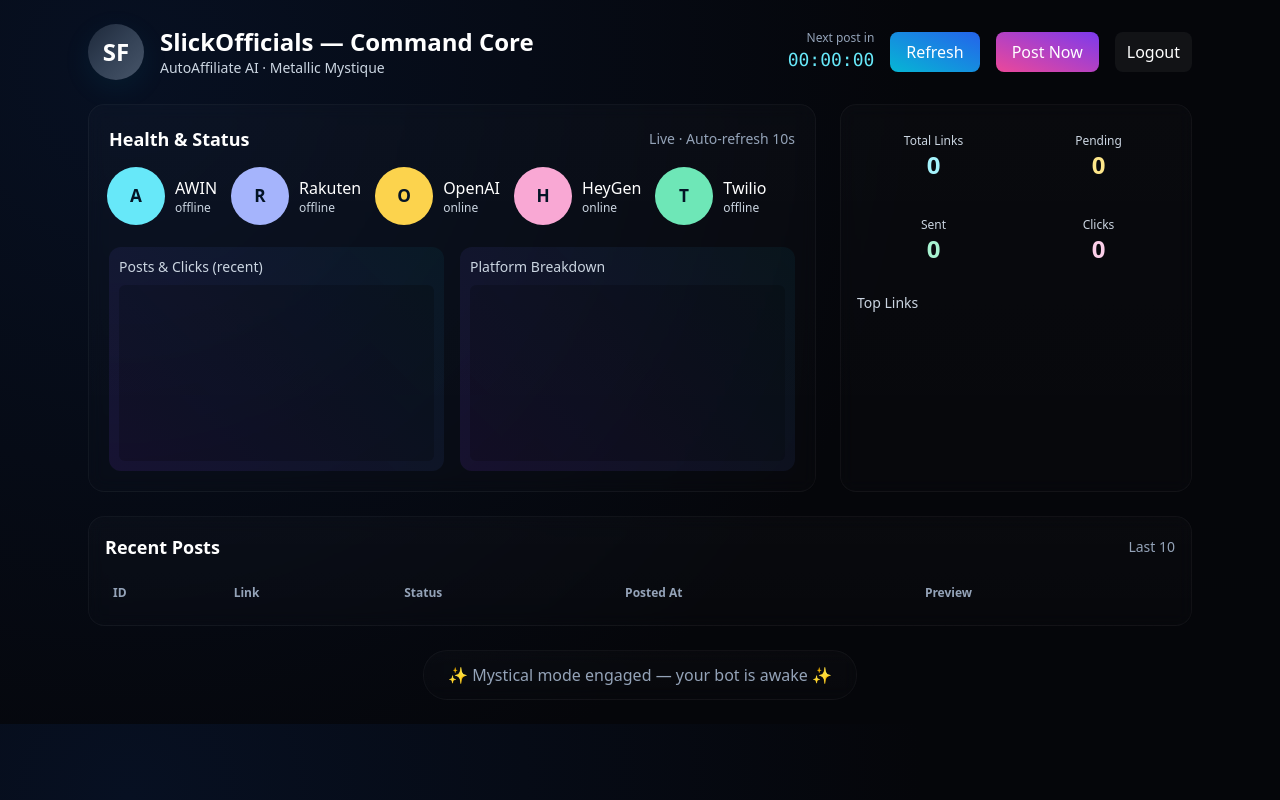
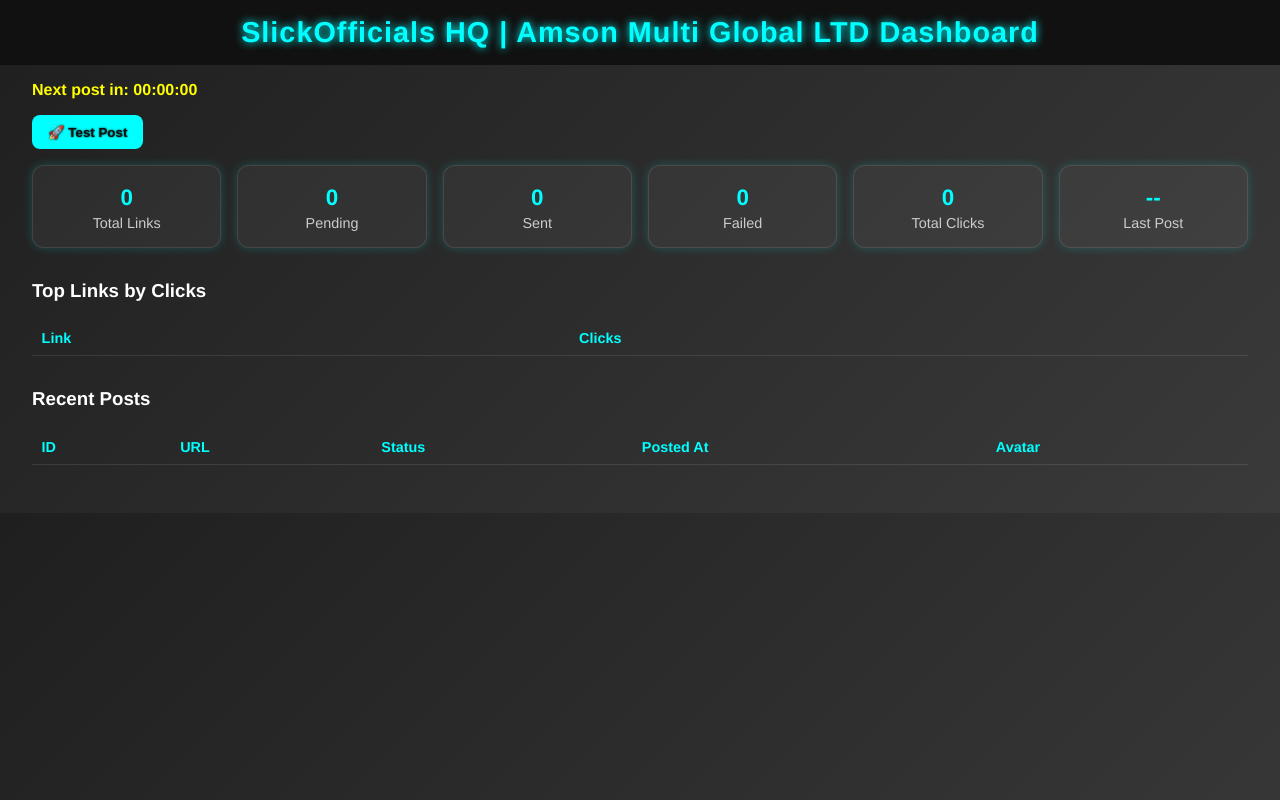
Before and after one commit to slickofficials/AUTOAFFILIATE-AI-v7.0, a Flask app: page /dashboard in a window 1280 px wide. Run offline with Flask 3, Linux system fonts and the light colour scheme; the visitor is signed in with stand-in values (Sample User, id 1); data that the repository does not hold is empty; a map, chart or similar area stays blank; some libraries are stand-ins or nearby versions.

Commit message:
Update dashboard.html

```diff
--- a/templates/dashboard.html
+++ b/templates/dashboard.html
@@ -1,208 +1,227 @@
-<!doctype html>
+<!DOCTYPE html>
 <html lang="en">
 <head>
-  <meta charset="utf-8" />
-  <meta name="viewport" content="width=device-width,initial-scale=1" />
-  <title>{{ title or 'Dashboard' }} — {{ company }}</title>
-  <!-- Tailwind CDN for quick deployment -->
-  <script src="https://cdn.tailwindcss.com"></script>
+<meta charset="UTF-8">
+<meta name="viewport" content="width=device-width, initial-scale=1.0">
+<title>{{ title }}</title>
 <style>
-    body { background: radial-gradient(circle at 10% 10%, #071022 0%, #05060a 60%); }
-    .glass { background: linear-gradient(180deg, rgba(255,255,255,0.02), rgba(255,255,255,0.01)); border: 1px solid rgba(255,255,255,0.04); backdrop-filter: blur(8px); }
-    .neon { box-shadow: 0 8px 30px rgba(6,182,212,0.08); }
-    .orb { width:54px; height:54px; border-radius:9999px; display:flex; align-items:center; justify-content:center; font-weight:700; color:#041426; }
-    .pulse { animation: pulse 2.6s infinite; }
-    @keyframes pulse { 0%{ transform:scale(1);}50%{transform:scale(1.08);}100%{transform:scale(1);} }
-    .mystic { background: linear-gradient(45deg, rgba(124,58,237,0.12), rgba(6,182,212,0.06)); border-radius:12px; padding:10px; }
+/* ==== Metallic sleek UI ==== */
+body {
+    font-family: "Helvetica Neue", Helvetica, Arial, sans-serif;
+    background: linear-gradient(135deg, #1f1f1f, #3a3a3a);
+    color: #fff;
+    margin: 0;
+    padding: 0;
+}
+header {
+    background: #111;
+    padding: 1rem;
+    text-align: center;
+    font-size: 1.8rem;
+    font-weight: bold;
+    letter-spacing: 1px;
+    color: #0ff;
+    text-shadow: 0 0 8px #0ff;
+}
+.container {
+    padding: 1rem 2rem;
+}
+.stats-grid {
+    display: grid;
+    grid-template-columns: repeat(auto-fit, minmax(160px, 1fr));
+    gap: 1rem;
+    margin-bottom: 2rem;
+}
+.card {
+    background: rgba(255,255,255,0.05);
+    border: 1px solid rgba(255,255,255,0.1);
+    border-radius: 12px;
+    padding: 1rem;
+    text-align: center;
+    box-shadow: 0 0 10px rgba(0,255,255,0.2);
+}
+.card h2 {
+    margin: 0.2rem 0;
+    font-size: 1.4rem;
+    color: #0ff;
+}
+.card p {
+    margin: 0;
+    font-size: 0.9rem;
+    color: #ccc;
+}
+table {
+    width: 100%;
+    border-collapse: collapse;
+    margin-bottom: 2rem;
+}
+th, td {
+    padding: 0.6rem;
+    border-bottom: 1px solid rgba(255,255,255,0.1);
+    text-align: left;
+    font-size: 0.9rem;
+}
+th {
+    color: #0ff;
+}
+button {
+    background: #0ff;
+    color: #111;
+    border: none;
+    padding: 0.6rem 1rem;
+    border-radius: 8px;
+    cursor: pointer;
+    font-weight: bold;
+    margin-bottom: 1rem;
+    text-shadow: 0 0 2px #000;
+}
+button:hover {
+    background: #0cc;
+}
+.countdown {
+    font-size: 1rem;
+    color: #ff0;
+    font-weight: bold;
+    margin-bottom: 1rem;
+}
+video {
+    max-width: 200px;
+    max-height: 120px;
+    border-radius: 8px;
+    border: 1px solid rgba(0,255,255,0.2);
+}
 </style>
 </head>
-<body class="text-white antialiased">
-  <div class="max-w-6xl mx-auto p-6">
-    <header class="flex items-center justify-between mb-6">
-      <div class="flex items-center gap-4">
-        <div class="w-14 h-14 rounded-full bg-gradient-to-br from-slate-800 via-slate-700 to-slate-600 flex items-center justify-center neon">
-          <span class="text-2xl font-extrabold">SF</span>
+<body>
+<header>{{ company }} Dashboard</header>
+<div class="container">
+    <div class="countdown">Next post in: <span id="nextPostTimer">--:--:--</span></div>
+    <button id="testPostBtn">🚀 Test Post</button>
+
+    <div class="stats-grid">
+        <div class="card">
+            <h2 id="totalLinks">0</h2>
+            <p>Total Links</p>
         </div>
-        <div>
-          <h1 class="text-2xl font-bold">SlickOfficials — Command Core</h1>
-          <p class="text-sm text-slate-300">AutoAffiliate AI · Metallic Mystique</p>
+        <div class="card">
+            <h2 id="pendingLinks">0</h2>
+            <p>Pending</p>
         </div>
+        <div class="card">
+            <h2 id="sentLinks">0</h2>
+            <p>Sent</p>
         </div>
-      <div class="flex items-center gap-4">
-        <div class="text-right">
-          <div class="text-xs text-slate-400">Next post in</div>
-          <div id="nextCountdown" class="text-lg font-mono text-cyan-300">--:--:--</div>
+        <div class="card">
+            <h2 id="failedLinks">0</h2>
+            <p>Failed</p>
         </div>
-        <button id="refreshBtn" class="px-4 py-2 rounded-lg bg-gradient-to-tr from-cyan-500 to-blue-600">Refresh</button>
-        <button id="postNowBtn" class="px-4 py-2 rounded-lg bg-gradient-to-tr from-pink-500 to-violet-600">Post Now</button>
-        <a href="/logout" class="px-3 py-2 rounded-lg bg-white/5">Logout</a>
+        <div class="card">
+            <h2 id="clicksTotal">0</h2>
+            <p>Total Clicks</p>
         </div>
-    </header>
-
-    <main class="grid grid-cols-12 gap-6">
-      <section class="col-span-8 glass p-5 rounded-2xl">
-        <div class="flex items-center justify-between mb-4">
-          <h2 class="text-lg font-semibold">Health & Status</h2>
-          <div class="text-sm text-slate-400">Live · Auto-refresh 10s</div>
-        </div>
-
-        <div class="flex gap-4 items-center mb-6">
-          <div class="flex items-center gap-3">
-            <div class="orb bg-cyan-300 pulse">A</div>
-            <div>
-              <div class="font-medium">AWIN</div>
-              <div id="awinStatus" class="text-xs text-slate-300">—</div>
-            </div>
-          </div>
-          <div class="flex items-center gap-3">
-            <div class="orb bg-indigo-300 pulse">R</div>
-            <div>
-              <div class="font-medium">Rakuten</div>
-              <div id="rakutenStatus" class="text-xs text-slate-300">—</div>
-            </div>
-          </div>
-          <div class="flex items-center gap-3">
-            <div class="orb bg-amber-300 pulse">O</div>
-            <div>
-              <div class="font-medium">OpenAI</div>
-              <div id="openaiStatus" class="text-xs text-slate-300">—</div>
-            </div>
-          </div>
-          <div class="flex items-center gap-3">
-            <div class="orb bg-pink-300 pulse">H</div>
-            <div>
-              <div class="font-medium">HeyGen</div>
-              <div id="heygenStatus" class="text-xs text-slate-300">—</div>
-            </div>
-          </div>
-          <div class="flex items-center gap-3">
-            <div class="orb bg-emerald-300 pulse">T</div>
-            <div>
-              <div class="font-medium">Twilio</div>
-              <div id="twilioStatus" class="text-xs text-slate-300">—</div>
-            </div>
+        <div class="card">
+            <h2 id="lastPosted">--</h2>
+            <p>Last Post</p>
         </div>
     </div>
 
-        <div class="grid grid-cols-1 md:grid-cols-2 gap-4">
-          <div class="mystic">
-            <div class="text-sm text-slate-300 mb-2">Posts & Clicks (recent)</div>
-            <div id="miniChart" class="h-44 bg-black/20 rounded-md"></div>
-          </div>
-          <div class="mystic">
-            <div class="text-sm text-slate-300 mb-2">Platform Breakdown</div>
-            <div id="platformBreakdown" class="h-44 bg-black/20 rounded-md"></div>
-          </div>
-        </div>
-      </section>
+    <h3>Top Links by Clicks</h3>
+    <table>
+        <thead>
+            <tr>
+                <th>Link</th>
+                <th>Clicks</th>
+            </tr>
+        </thead>
+        <tbody id="topLinks"></tbody>
+    </table>
 
-      <aside class="col-span-4 glass p-4 rounded-2xl">
-        <div class="grid grid-cols-2 gap-3">
-          <div class="p-3 rounded-lg bg-white/3 text-center">
-            <div class="text-xs text-slate-300">Total Links</div>
-            <div id="totalLinks" class="text-2xl font-bold text-cyan-200">—</div>
-          </div>
-          <div class="p-3 rounded-lg bg-white/3 text-center">
-            <div class="text-xs text-slate-300">Pending</div>
-            <div id="pendingLinks" class="text-2xl font-bold text-amber-200">—</div>
-          </div>
-          <div class="p-3 rounded-lg bg-white/3 text-center">
-            <div class="text-xs text-slate-300">Sent</div>
-            <div id="sentLinks" class="text-2xl font-bold text-emerald-200">—</div>
-          </div>
-          <div class="p-3 rounded-lg bg-white/3 text-center">
-            <div class="text-xs text-slate-300">Clicks</div>
-            <div id="clicksTotal" class="text-2xl font-bold text-pink-200">—</div>
-          </div>
-        </div>
-
-        <div class="mt-4">
-          <div class="text-sm text-slate-300 mb-2">Top Links</div>
-          <div id="topLinks" class="space-y-2 max-h-48 overflow-auto"></div>
-        </div>
-      </aside>
-
-      <section class="col-span-12 glass p-4 rounded-2xl">
-        <div class="flex items-center justify-between mb-4">
-          <h3 class="text-lg font-semibold">Recent Posts</h3>
-          <div class="text-sm text-slate-400">Last 10</div>
-        </div>
-        <div id="recentTable" class="overflow-auto max-h-64"></div>
-      </section>
-    </main>
-
-    <footer class="mt-6 text-center text-slate-400">
-      <div class="inline-block px-6 py-3 rounded-3xl glass">✨ Mystical mode engaged — your bot is awake ✨</div>
-    </footer>
+    <h3>Recent Posts</h3>
+    <table>
+        <thead>
+            <tr>
+                <th>ID</th>
+                <th>URL</th>
+                <th>Status</th>
+                <th>Posted At</th>
+                <th>Avatar</th>
+            </tr>
+        </thead>
+        <tbody id="recentPosts"></tbody>
+    </table>
 </div>
 
 <script>
-    const api = "/api/stats";
-    async function fetchStats(){
-      try{
-        const res = await fetch(api);
-        if(!res.ok) throw new Error("failed");
-        const j = await res.json();
-        document.getElementById("totalLinks").textContent = j.total_links ?? j.total ?? "—";
-        document.getElementById("pendingLinks").textContent = j.pending ?? "—";
-        document.getElementById("sentLinks").textContent = j.sent ?? "—";
-        document.getElementById("clicksTotal").textContent = j.clicks_total ?? "—";
-        document.getElementById("awinStatus").textContent = j.statuses?.awin ? "online" : "offline";
-        document.getElementById("rakutenStatus").textContent = j.statuses?.rakuten ? "online" : "offline";
-        document.getElementById("openaiStatus").textContent = j.statuses?.openai ? "online" : "offline";
-        document.getElementById("heygenStatus").textContent = j.statuses?.heygen ? "online" : "offline";
-        document.getElementById("twilioStatus").textContent = j.statuses?.twilio ? "online" : "offline";
-        // next countdown
-        const next = j.next_post_in_seconds ?? 0;
-        const el = document.getElementById("nextCountdown");
-        const h = String(Math.floor(next/3600)).padStart(2,'0');
-        const m = String(Math.floor((next%3600)/60)).padStart(2,'0');
-        const s = String(Math.floor(next%60)).padStart(2,'0');
-        el.textContent = `${h}:${m}:${s}`;
-        // top links
-        const topEl = document.getElementById("topLinks");
-        topEl.innerHTML = "";
-        (j.top_links || []).forEach(l=>{
-          const d = document.createElement("div");
-          d.className = "p-2 rounded-md bg-white/5 text-sm";
-          d.innerHTML = `<div class="font-semibold truncate">${l.url}</div><div class="text-xs text-slate-300">Clicks: ${l.clicks}</div>`;
-          topEl.appendChild(d);
+async function fetchStats() {
+    try {
+        const res = await fetch("/api/stats");
+        const data = await res.json();
+        document.getElementById("totalLinks").textContent = data.total_links;
+        document.getElementById("pendingLinks").textContent = data.pending;
+        document.getElementById("sentLinks").textContent = data.sent;
+        document.getElementById("failedLinks").textContent = data.failed;
+        document.getElementById("clicksTotal").textContent = data.clicks_total;
+        document.getElementById("lastPosted").textContent = data.last_posted_at ? new Date(data.last_posted_at).toLocaleString() : "--";
+
+        // Top links
+        const topLinks = document.getElementById("topLinks");
+        topLinks.innerHTML = "";
+        data.top_links.forEach(l => {
+            const tr = document.createElement("tr");
+            tr.innerHTML = `<td><a href="${l.url}" target="_blank">${l.url}</a></td><td>${l.clicks}</td>`;
+            topLinks.appendChild(tr);
         });
-        // recent posts table
-        const rt = document.getElementById("recentTable");
-        rt.innerHTML = "";
-        const tbl = document.createElement("table");
-        tbl.className = "min-w-full text-left";
-        const thead = document.createElement("thead");
-        thead.innerHTML = `<tr class="text-xs text-slate-400"><th class="p-2">ID</th><th class="p-2">Link</th><th class="p-2">Status</th><th class="p-2">Posted At</th><th class="p-2">Preview</th></tr>`;
-        tbl.appendChild(thead);
-        const tbody = document.createElement("tbody");
-        (j.recent_posts || []).forEach(p=>{
+
+        // Recent posts with video
+        const recent = document.getElementById("recentPosts");
+        recent.innerHTML = "";
+        data.recent_posts.forEach(p => {
             const tr = document.createElement("tr");
-          tr.className = "border-b border-white/5";
-          tr.innerHTML = `<td class="p-2 text-sm">${p.id}</td><td class="p-2 text-sm truncate max-w-[32rem]">${p.url}</td><td class="p-2 text-sm">${p.status}</td><td class="p-2 text-sm">${p.posted_at? new Date(p.posted_at).toLocaleString() : '—'}</td><td class="p-2 text-sm"><a class="underline" target="_blank" href="/r/${p.id}">Preview</a></td>`;
-          tbody.appendChild(tr);
+            let videoCell = "";
+            if(p.video_url) {
+                videoCell = `<video src="${p.video_url}" controls muted></video>`;
+            }
+            tr.innerHTML = `<td>${p.id}</td>
+                            <td><a href="${p.url}" target="_blank">${p.url}</a></td>
+                            <td>${p.status}</td>
+                            <td>${p.posted_at ? new Date(p.posted_at).toLocaleString() : "--"}</td>
+                            <td>${videoCell}</td>`;
+            recent.appendChild(tr);
         });
-        tbl.appendChild(tbody);
-        rt.appendChild(tbl);
-      }catch(e){
-        console.error(e);
+
+        // Countdown
+        let next = data.next_post_in_seconds;
+        if(next !== null) {
+            const timerEl = document.getElementById("nextPostTimer");
+            clearInterval(timerEl.timer);
+            function updateTimer() {
+                let hrs = Math.floor(next/3600).toString().padStart(2,"0");
+                let mins = Math.floor((next%3600)/60).toString().padStart(2,"0");
+                let secs = (next%60).toString().padStart(2,"0");
+                timerEl.textContent = `${hrs}:${mins}:${secs}`;
+                if(next>0) next--;
             }
+            updateTimer();
+            timerEl.timer = setInterval(updateTimer, 1000);
         }
 
+    } catch(e) { console.error(e); }
+}
+
+// Test post button
+document.getElementById("testPostBtn").addEventListener("click", async () => {
+    try {
+        const res = await fetch("/api/test-post", { method: "POST" });
+        const data = await res.json();
+        alert(data.message);
+        fetchStats(); // refresh stats
+    } catch(e) {
+        alert("Test post failed: "+e);
+    }
+});
+
 fetchStats();
-    // poll
-    setInterval(fetchStats, 10000);
-
-    document.getElementById("refreshBtn").addEventListener("click", async ()=>{
-      await fetch("/refresh", { method: "POST" });
-      fetchStats();
-    });
-    document.getElementById("postNowBtn").addEventListener("click", async ()=>{
-      // try to post now: call start endpoint to ensure worker running and then refresh
-      await fetch("/start", { method: "POST" });
-      setTimeout(fetchStats, 2000);
-    });
+setInterval(fetchStats, 60000); // refresh every 60s
 </script>
 </body>
 </html>
```
Lines whose indentation alone changed are shown as unchanged.
